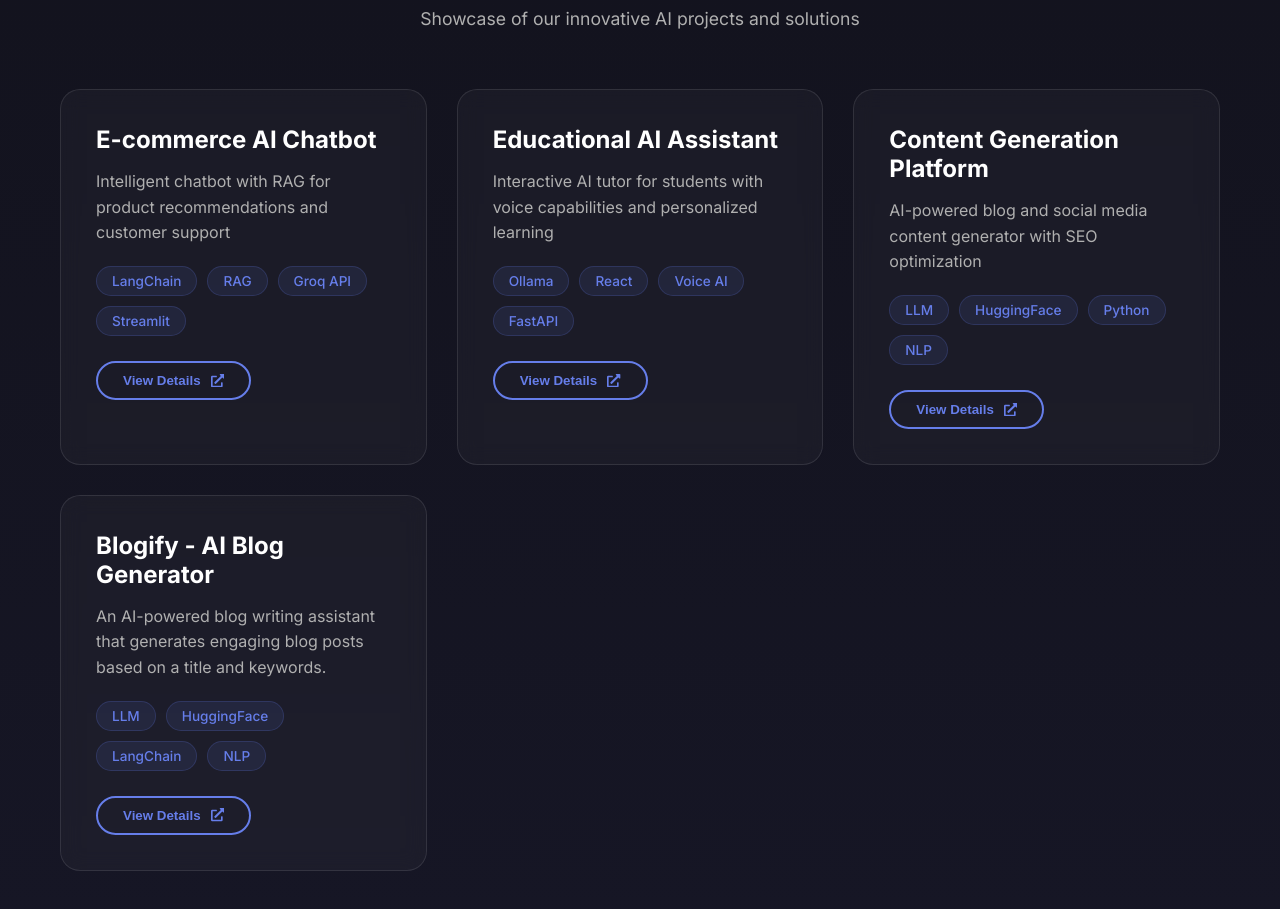
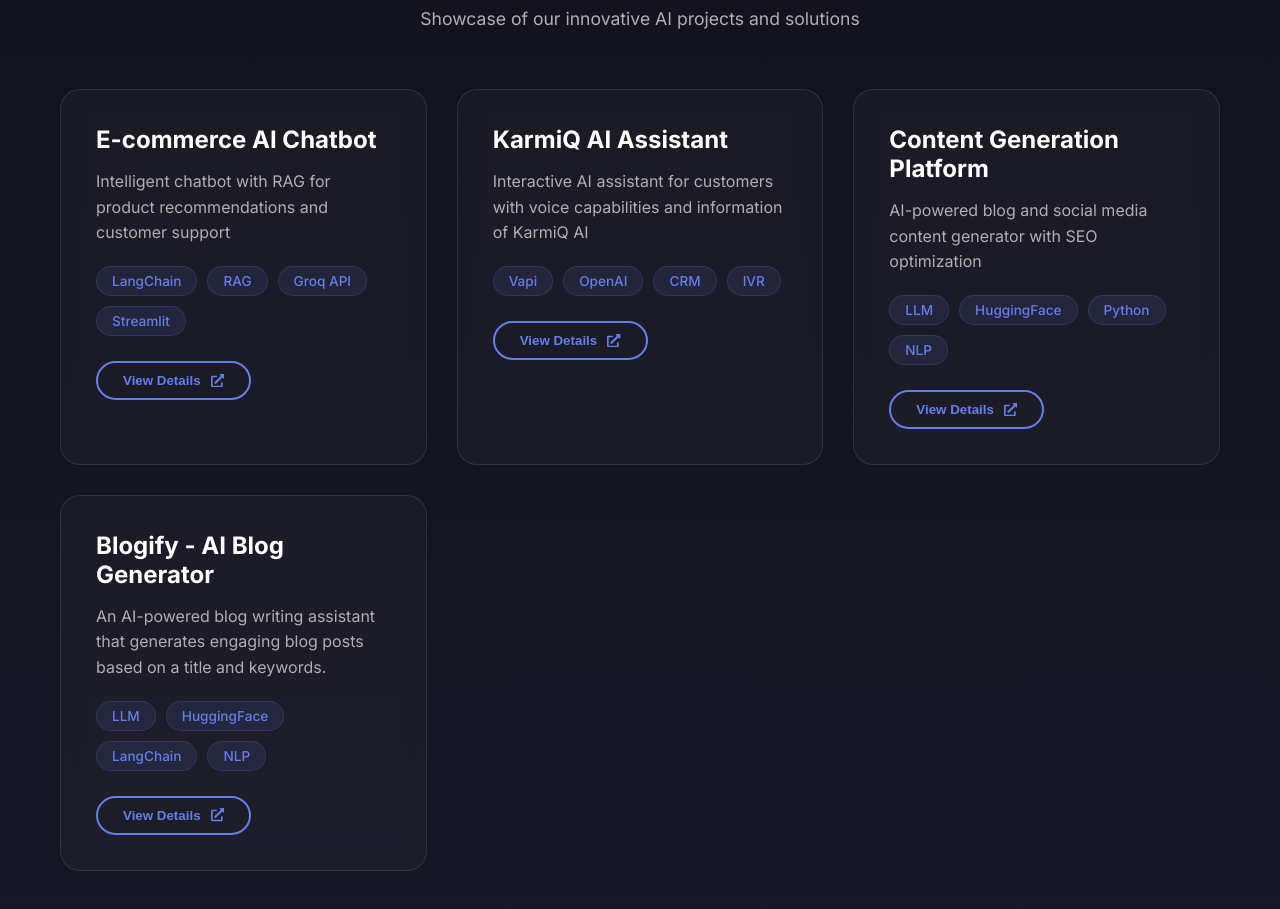
Before and after one commit to shivamvishwakarma25/karmiq-ai, a React (Create React App) app: page / in a window 1280 px wide. Shown: the part 2760-3669 px from the top of the page. Built offline with nearby package versions, Linux system fonts and the light colour scheme.

Commit message:
Update project details for KarmiQ AI Assistant

```diff
--- a/src/components/Portfolio.jsx
+++ b/src/components/Portfolio.jsx
@@ -10,9 +10,9 @@
     tech: ['LangChain', 'RAG', 'Groq API', 'Streamlit']
   },
   {
-    title: 'Educational AI Assistant',
-    description: 'Interactive AI tutor for students with voice capabilities and personalized learning',
-    tech: ['Ollama', 'React', 'Voice AI', 'FastAPI']
+    title: 'KarmiQ AI Assistant',
+    description: 'Interactive AI assistant for customers with voice capabilities and information of KarmiQ AI',
+    tech: ['Vapi', 'OpenAI', 'CRM', 'IVR']
   },
   {
     title: 'Content Generation Platform',
```
